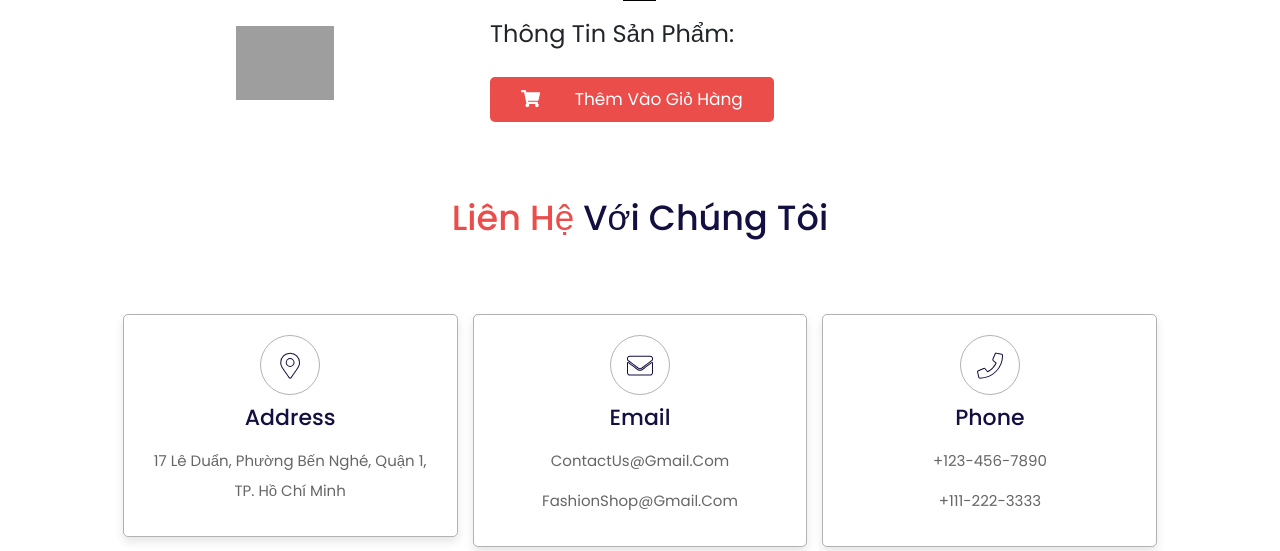
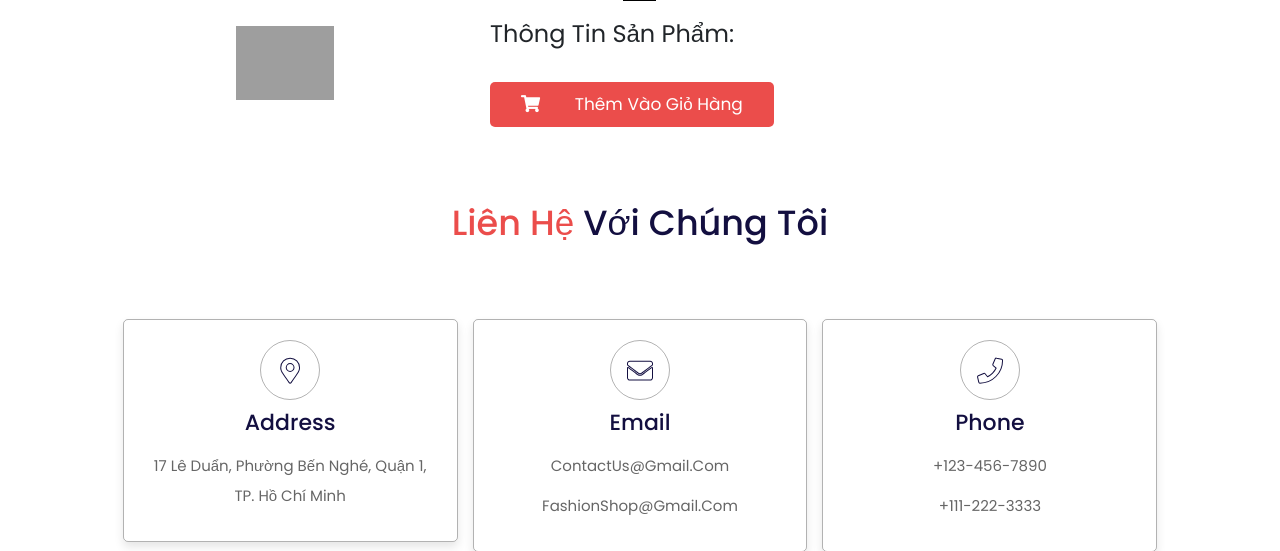
Before and after one commit to anhvu1302/FashionShop_PHP, a PHP site: page /details.php in a window 1280 px wide. Shown: the part 362-913 px from the top of the page. Run offline with PHP 8.4, Linux system fonts and the light colour scheme; data that the repository does not hold is empty; grey boxes are pictures that could not be loaded.

Commit message:
Update Details
Sửa một số lỗi ở details

```diff
--- a/shop/details.php
+++ b/shop/details.php
@@ -142,12 +142,12 @@
                         </div><br>
                         <div class="description">
                             <div style="font-size: 24px;">Thông Tin Sản Phẩm:</div>
-                            <div style="font-size: 16px; text-transform: none"><?php echo showLineBreak($product["product_description"]) ?></div>
+                            <div style="font-size: 16px; text-transform: none; margin-top: 5px"><?php echo showLineBreak($product["product_description"]) ?></div>
                         </div><br>
                         <div class="button_actions">
                             <button type="submit" class="btn btn_base btn_add_cart btn-cart add_to_cart">
                                 <i class="fas fa-shopping-cart"></i>
-                                <span style="margin-left: 30px" class="text_1">Thêm Vào Giỏ Hàng</span>
+                                <span style="margin-left: 30px;" class="text_1">Thêm Vào Giỏ Hàng</span>
                             </button>
                         </div>
                     </form>
--- a/shop/library/helper.php
+++ b/shop/library/helper.php
@@ -23,7 +23,8 @@
 
     function showLineBreak($string)
     {
-        return str_replace("\n", "'\n'", $string);
+        $demon = chr(0x5C);
+        return str_replace($demon . "n", "<br>", $string);
     }
 
     function generateRating($rating)
```
